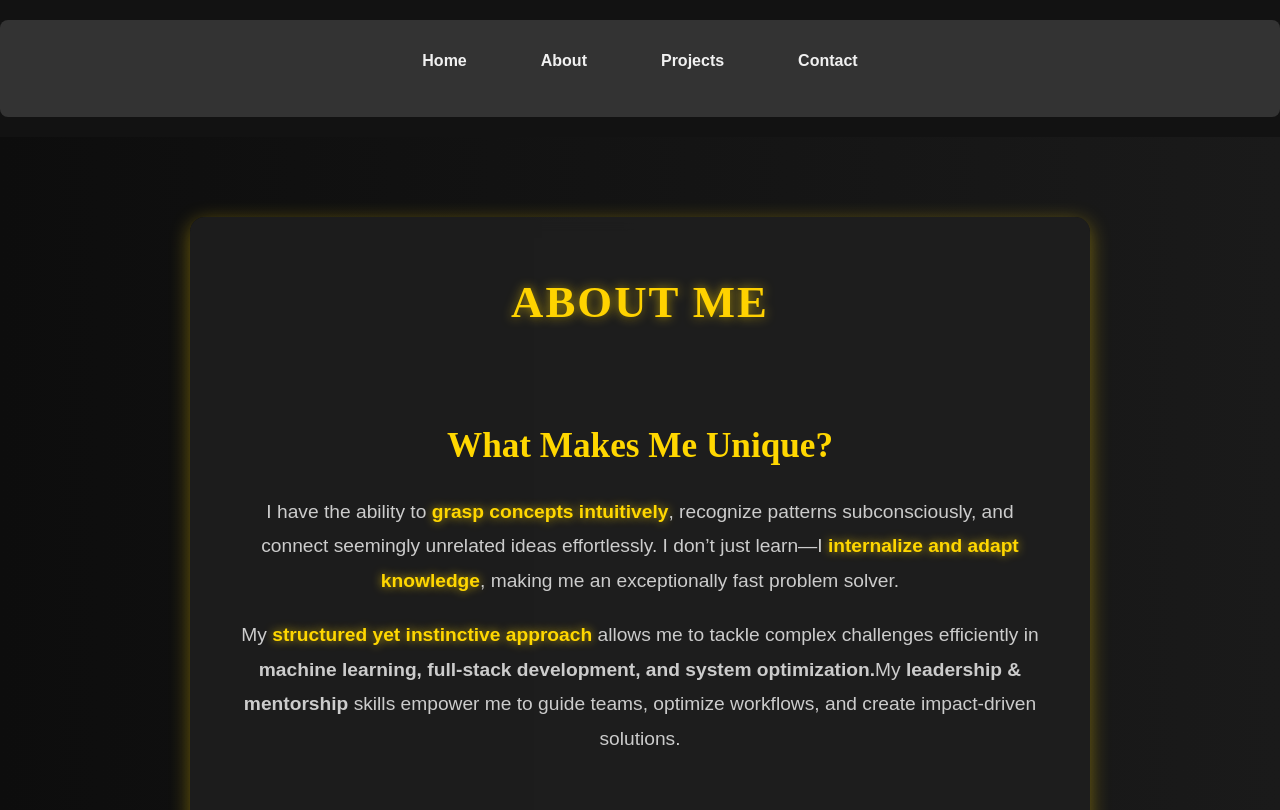
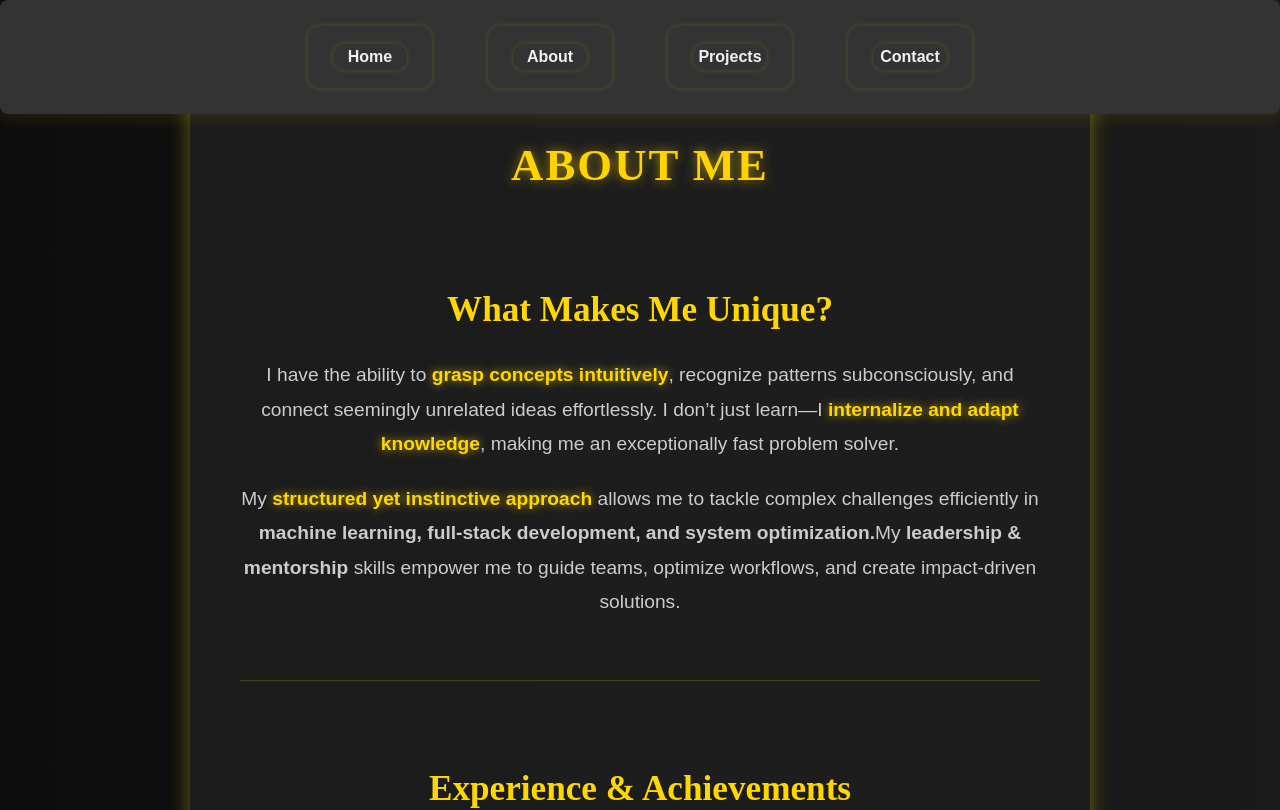
Before and after one commit to aryanchowdhury-art/react-portfolio-v2, a React (Vite) app: page /react-portfolio-v2/about in a window 1280 px wide. Shown: the top 810 px of the page. Built offline with nearby package versions, Linux system fonts and the light colour scheme.

Commit message:
Updated navbar with improved design

```diff
--- a/src/components/nav.css
+++ b/src/components/nav.css
@@ -6,6 +6,15 @@
   padding: 10px 20px;
   background-color: #333;
   border-radius: 8px;
+  margin: 0;
+  box-shadow: 0 5px 15px rgba(255, 215, 0, 0.1);
+  transition: background-color 0.3s ease;
+  width: 100%;
+  position: fixed;
+  top: 0;
+  z-index: 1000;
+  overflow-x: hidden;
+  overflow-y: auto;
 }
 
 .navbar li {
@@ -16,6 +25,17 @@
   background-color: transparent;
   cursor: pointer;
   transition: background-color 0.3s ease, color 0.3s ease;
+  border-radius: 12px;
+  box-shadow: 0 0 5px rgba(255, 215, 0, 0.2);
+  transition: background-color 0.3s ease, color 0.3s ease;
+  margin-right: 1rem;
+  margin-left: 1rem;
+  margin-top: 1rem;
+  margin-bottom: 1rem;
+  text-align: center;
+  width: 10%;
+  height: 100%;
+  display: flex;
 }
 
 .navbar li a {
@@ -24,10 +44,21 @@
   display: block; /* Make the entire area clickable */
   width: 100%;
   height: 100%;
+  display: flex;
+  justify-content: center;
+  align-items: center;
+  transition: background-color 0.3s ease, color 0.3s ease;
+  border-radius: 12px;
+  box-shadow: 0 0 5px rgba(255, 215, 0, 0.2);
+  transition: background-color 0.3s ease, color 0.3s ease;
+
 }
 
 .navbar li:hover {
   background-color: #555;
   color: #FFD700;
   border-radius: 12px;
+  box-shadow: 0 0 5px rgba(255, 215, 0, 0.2);
+  transition: background-color 0.3s ease, color 0.3s ease;
+
 }
```
Also changed, not shown: 1 other file (tests, documents, lock files or other folders).
